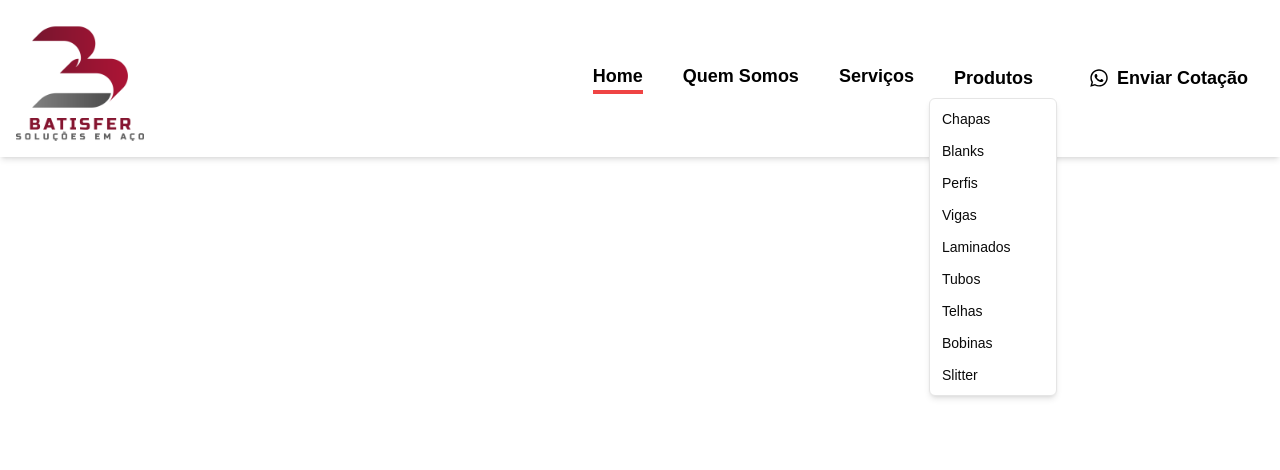
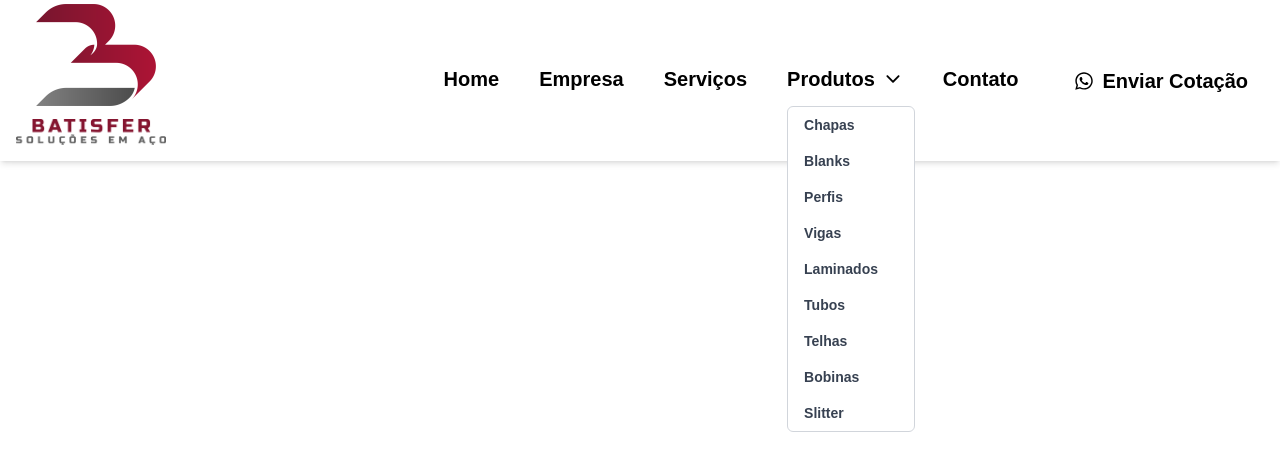
Before and after one commit to annxsbea/Batisfer, a Next.js app: page /componentes/NavBar2 in a window 1280 px wide. Both pictures are taken after a click on the button "Produtos". Shown: the top 470 px of the page. Built offline with nearby package versions, Linux system fonts and the light colour scheme.

Commit message:
alteraçoes2

```diff
--- a/package.json
+++ b/package.json
@@ -9,6 +9,7 @@
     "lint": "next lint"
   },
   "dependencies": {
+    "@heroicons/react": "^2.1.5",
     "@radix-ui/react-dropdown-menu": "^2.1.1",
     "@radix-ui/react-icons": "^1.3.0",
     "@radix-ui/react-slot": "^1.1.0",
--- a/src/app/componentes/NavBar/page.tsx
+++ b/src/app/componentes/NavBar/page.tsx
@@ -12,12 +12,13 @@ import {
   DropdownMenuTrigger,
   DropdownMenuItem,
 } from "@/components/ui/dropdown-menu";
+import { IoIosArrowDown } from "react-icons/io";
 
 const Navbar = () => {
   const [activeSection, setActiveSection] = useState('home');
   const [isMenuOpen, setIsMenuOpen] = useState(false);
-  const [isProductsOpen, setIsProductsOpen] = useState(false);
   const [isDropdownOpen, setIsDropdownOpen] = useState(false);
+
   const navbarHeight = 78;
   const navbarHeightMobile = 180;
 
@@ -47,9 +48,6 @@ const Navbar = () => {
     setIsMenuOpen(!isMenuOpen);
   };
 
-  const toggleProducts = () => {
-    setIsProductsOpen(!isProductsOpen);
-  };
   const scrollToSection = (sectionId: string) => {
     const section = document.getElementById(sectionId);
     if (section) {
@@ -61,9 +59,22 @@ const Navbar = () => {
   const handleProductsClick = (event: React.MouseEvent<HTMLButtonElement>) => {
     event.preventDefault();
     setIsDropdownOpen(!isDropdownOpen);
-    scrollToSection("produtos");
+  };
+  const handleMouseEnter = () => {
+    setIsDropdownOpen(true);
   };
 
+  const handleMouseLeave = () => {
+    setIsDropdownOpen(false);
+  };
+
+  const toggleDropdown = () => {
+    setIsDropdownOpen(!isDropdownOpen);
+  };
+
+  const closeDropdown = () => {
+    setIsDropdownOpen(false);
+  };
   return (
     <header className="bg-white text-black fixed top-0 w-full z-10 py-4 shadow-md">
       <div className="container mx-auto flex justify-between items-center px-4 ">
@@ -83,29 +94,29 @@ const Navbar = () => {
         </button>
 
         <nav className="hidden lg:flex space-x-10 text-[20px] font-bold">
-          <ScrollLink to="home" smooth={true} duration={500} offset={-navbarHeight} className={`hover:text-gray-400   cursor-pointer ${activeSection === 'home' ? 'border-b-4 border-red-500' : ''}`}>
+          <ScrollLink to="home" smooth={true} duration={500} offset={-navbarHeight} className={`hover:text-gray-400 cursor-pointer ${activeSection === 'home' ? 'border-b-4 border-red-500' : ''}`}>
             Home
           </ScrollLink>
-          <ScrollLink to="quem-somos" smooth={true} duration={500} offset={-navbarHeight} className={`hover:text-gray-400  cursor-pointer ${activeSection === 'quem-somos' ? 'border-b-4 border-red-500' : ''}`}>
+          <ScrollLink to="quem-somos" smooth={true} duration={500} offset={-navbarHeight} className={`hover:text-gray-400 cursor-pointer ${activeSection === 'quem-somos' ? 'border-b-4 border-red-500' : ''}`}>
             Empresa
           </ScrollLink>
-          <ScrollLink to="servicos" smooth={true} duration={500} offset={-navbarHeight} className={`hover:text-gray-400  cursor-pointer ${activeSection === 'servicos' ? 'border-b-4 border-red-500' : ''}`}>
+          <ScrollLink to="servicos" smooth={true} duration={500} offset={-navbarHeight} className={`hover:text-gray-400 cursor-pointer ${activeSection === 'servicos' ? 'border-b-4 border-red-500' : ''}`}>
             Serviços
           </ScrollLink>
 
-          <DropdownMenu>
-            <DropdownMenuTrigger asChild>
+       <div className="relative">
       <button
-                onClick={handleProductsClick}
-                className={`hover:text-gray-400 ${activeSection === "produtos" ? "border-b-4 border-red-500" : ""}`}
+        onClick={toggleDropdown}
+        className="hover:text-gray-400 flex items-center border-b-4 border-transparent"
+        onMouseEnter={handleMouseEnter}
       >
         Produtos
+        <IoIosArrowDown className="w-5 h-5 ml-2" />
       </button>
-            </DropdownMenuTrigger>
 
+      {/* Dropdown menu */}
       {isDropdownOpen && (
-              <DropdownMenuContent className="bg-white shadow-md rounded-md">
-                {/* Lista de produtos */}
+        <ul className="absolute text-sm bg-white border border-gray-300 rounded-md mt-2 w-32 z-50" onMouseLeave={closeDropdown} >
           {[
             "chapas",
             "blanks",
@@ -116,20 +127,18 @@ const Navbar = () => {
             "telhas",
             "bobinas",
             "slitter",
-
           ].map((produto) => (
-                  <DropdownMenuItem asChild key={produto}>
-                    <Link href={`/produtos/${produto}`}>
+            <li key={produto} className="hover:bg-gray-100">
+              <Link href={`/produtos/${produto}`} className="block px-4 py-2 text-gray-700">
                 {produto.charAt(0).toUpperCase() + produto.slice(1)}
               </Link>
-                  </DropdownMenuItem>
+            </li>
           ))}
-              </DropdownMenuContent>
+        </ul>
       )}
+    </div>
 
-          </DropdownMenu>
-
-          <ScrollLink to="contato" smooth={true} duration={500} offset={-navbarHeight} className={`hover:text-gray-400  cursor-pointer ${activeSection === 'contato' ? 'border-b-4 border-red-500' : ''}`}>
+          <ScrollLink to="contato" smooth={true} duration={500} offset={-navbarHeight} className={`hover:text-gray-400 cursor-pointer ${activeSection === 'contato' ? 'border-b-4 border-red-500' : ''}`}>
             Contato
           </ScrollLink>
 
@@ -170,15 +179,15 @@ const Navbar = () => {
                 <DropdownMenuTrigger asChild>
                   <button
                     onClick={handleProductsClick}
-                className={`mr-52 hover:text-gray-400 ${activeSection === "produtos" ? "border-b-4 border-red-500" : ""}`}
+                    className={`mr-16 flex hover:text-gray-400 ${activeSection === "produtos" ? "border-b-4 border-red-500" : ""}`}
                   >
                   Produtos
+                  <IoIosArrowDown className="w-5 h-5  ml-2 mt-2" />
                   </button>
                 </DropdownMenuTrigger>
 
                 {isDropdownOpen && (
                   <DropdownMenuContent className="bg-white shadow-md rounded-md">
-                {/* Lista de produtos */}
                     {[
                       "chapas",
                       "blanks",
@@ -198,20 +207,11 @@ const Navbar = () => {
                     ))}
                   </DropdownMenuContent>
                 )}
+              </DropdownMenu>
 
-          </DropdownMenu>
               <ScrollLink to="contato" smooth={true} duration={500} onClick={toggleMenu} offset={-navbarHeight} className="hover:text-gray-400">
                 Contato
               </ScrollLink>
-          <a
-            href="https://wa.me/5511980976575"
-            target="_blank"
-            rel="noopener noreferrer"
-            className="flex items-center space-x-2 px-4 text-black rounded-full hover:bg-green-600 hover:text-white"
-          >
-            <FaWhatsapp className="w-5 h-5" />
-            <span>Enviar Cotação</span>
-          </a>
             </nav>
           </div>
         </div>
--- a/src/app/componentes/NavBar2/page.tsx
+++ b/src/app/componentes/NavBar2/page.tsx
@@ -1,39 +1,93 @@
 'use client';
-import { useState } from 'react';
-import Link from 'next/link';
+import { useState, useEffect } from 'react';
+import { Link as ScrollLink, animateScroll as scroll } from 'react-scroll';
 import Image from 'next/image';
 import Logo from '../../../assents/Logo.png';
-import Text from '@/assents/Text.png';
+import Text from '@/assents/Text.png'
+import Link from "next/link";
+import { FaAngleDown, FaAngleUp, FaWhatsapp } from 'react-icons/fa';
 import {
   DropdownMenu,
   DropdownMenuContent,
   DropdownMenuTrigger,
-  DropdownMenuItem
+  DropdownMenuItem,
 } from "@/components/ui/dropdown-menu";
-import { FaWhatsapp } from 'react-icons/fa';
+import { IoIosArrowDown } from 'react-icons/io';
 
-const NavbarProdutos = () => {
+const Navbar = () => {
   const [activeSection, setActiveSection] = useState('home');
+  const [isMenuOpen, setIsMenuOpen] = useState(false);
+  const [isProductsOpen, setIsProductsOpen] = useState(false);
   const [isDropdownOpen, setIsDropdownOpen] = useState(false);
-  const [isMenuOpen, setIsMenuOpen] = useState(false);
+  const navbarHeight = 78;
+  const navbarHeightMobile = 180;
 
-  const handleProductsClick = () => {
-    setIsDropdownOpen(!isDropdownOpen); // Alterna a visibilidade do dropdown
+  useEffect(() => {
+    const handleScroll = () => {
+      const sections = ['home', 'quem-somos', 'servicos', 'produtos', 'contato'];
+      let currentSection = 'home';
+
+      sections.forEach((section) => {
+        const element = document.getElementById(section);
+        if (element && window.scrollY >= element.offsetTop - navbarHeight - 150) {
+          currentSection = section;
+        }
+      });
+
+      setActiveSection(currentSection);
     };
 
+    window.addEventListener('scroll', handleScroll);
+
+    return () => {
+      window.removeEventListener('scroll', handleScroll);
+    };
+  }, []);
+
   const toggleMenu = () => {
-    setIsMenuOpen(!isMenuOpen); // Alterna a visibilidade do menu mobile
+    setIsMenuOpen(!isMenuOpen);
+  };
+  const handleMouseEnter = () => {
+    setIsDropdownOpen(true);
+  };
+
+  const handleMouseLeave = () => {
+    setIsDropdownOpen(false);
+  };
+
+  const toggleDropdown = () => {
+    setIsDropdownOpen(!isDropdownOpen);
+  };
+
+  const closeDropdown = () => {
+    setIsDropdownOpen(false);
+  };
+  const toggleProducts = () => {
+    setIsProductsOpen(!isProductsOpen);
+  };
+  const scrollToSection = (sectionId: string) => {
+    const section = document.getElementById(sectionId);
+    if (section) {
+      const sectionTop = section.getBoundingClientRect().top + window.scrollY;
+      window.scrollTo({ top: sectionTop - 120, behavior: "smooth" });
+    }
+  };
+
+  const handleProductsClick = (event: React.MouseEvent<HTMLButtonElement>) => {
+    event.preventDefault();
+    setIsDropdownOpen(!isDropdownOpen);
+    scrollToSection("produtos");
   };
 
   return (
     <header className="bg-white text-black fixed top-0 w-full z-10 py-4 shadow-md">
-      <div className="container mx-auto flex justify-between items-center px-4">
-        <div>
-          <Link href="/">
-            <Image src={Logo} alt="Logo" width={250} height={250} className="w-32 h-auto" priority />
-            <Image src={Text} alt="Text" width={250} height={250} className="w-32 h-auto" priority />
+      <div className="container mx-auto flex justify-between items-center px-4 ">
+        <Link href="/" className='mt-[-25px]'>
+
+          <Image src={Logo} alt="Logo" width={250} height={250} className="w-40 h-auto" priority />
+          <Image src={Text} alt="Text" width={150} height={250} className=" h-auto" priority />
+
         </Link>
-        </div>
 
         <button
           className="mr-10 lg:hidden text-gray-700 focus:outline-none"
@@ -45,29 +99,30 @@ const NavbarProdutos = () => {
           </svg>
         </button>
 
-        <nav className="hidden lg:flex space-x-10 text-lg font-bold">
-          <Link href="/" className={`hover:text-gray-400 ${activeSection === 'home' ? 'border-b-4 border-red-500' : ''}`}>
+        <nav className="hidden lg:flex space-x-10 text-[20px] font-bold">
+        <Link href="/" className="hover:text-gray-400">
                 Home
+              </Link>  <Link href="/" className="hover:text-gray-400">
+                Empresa
               </Link>
-          <Link href="/" className={`hover:text-gray-400 ${activeSection === 'empresa' ? 'border-b-4 border-red-500' : ''}`}>
-            Quem Somos
-          </Link>
-          <Link href="/" className={`hover:text-gray-400 ${activeSection === 'servicos' ? 'border-b-4 border-red-500' : ''}`}>
+              <Link href="/" className="hover:text-gray-400">
                 Serviços
               </Link>
 
-          <DropdownMenu>
-            <DropdownMenuTrigger asChild>
+
+       <div className="relative">
       <button
-                onClick={handleProductsClick}
-                className={`hover:text-gray-400 ${activeSection === "produtos" ? "border-b-4 border-red-500" : ""}`}
+        onClick={toggleDropdown}
+        className="hover:text-gray-400 flex items-center border-b-4 border-transparent"
+        onMouseEnter={handleMouseEnter}
       >
         Produtos
+        <IoIosArrowDown className="w-5 h-5 ml-2" />
       </button>
-            </DropdownMenuTrigger>
 
+      {/* Dropdown menu */}
       {isDropdownOpen && (
-              <DropdownMenuContent className="bg-white shadow-md rounded-md">
+        <ul className="absolute text-sm bg-white border border-gray-300 rounded-md mt-2 w-32 z-50" onMouseLeave={closeDropdown} >
           {[
             "chapas",
             "blanks",
@@ -79,15 +134,19 @@ const NavbarProdutos = () => {
             "bobinas",
             "slitter",
           ].map((produto) => (
-                  <DropdownMenuItem asChild key={produto}>
-                    <Link href={`/produtos/${produto}`}>
+            <li key={produto} className="hover:bg-gray-100">
+              <Link href={`/produtos/${produto}`} className="block px-4 py-2 text-gray-700">
                 {produto.charAt(0).toUpperCase() + produto.slice(1)}
               </Link>
-                  </DropdownMenuItem>
+            </li>
           ))}
-              </DropdownMenuContent>
+        </ul>
       )}
-          </DropdownMenu>
+    </div>
+
+          <Link href="/" className="hover:text-gray-400">
+                Contato
+              </Link>
 
           <a
             href="https://wa.me/5511980976575"
@@ -98,7 +157,6 @@ const NavbarProdutos = () => {
             <FaWhatsapp className="w-5 h-5" />
             <span>Enviar Cotação</span>
           </a>
-
         </nav>
       </div>
 
@@ -127,9 +185,10 @@ const NavbarProdutos = () => {
             <DropdownMenuTrigger asChild>
             <button
                     onClick={handleProductsClick}
-                className={`mr-52 hover:text-gray-400 ${activeSection === "produtos" ? "border-b-4 border-red-500" : ""}`}
+                    className={`mr-16 flex hover:text-gray-400 ${activeSection === "produtos" ? "border-b-4 border-red-500" : ""}`}
                   >
                   Produtos
+                  <IoIosArrowDown className="w-5 h-5  ml-2 mt-2" />
                   </button>
             </DropdownMenuTrigger>
 
@@ -157,12 +216,9 @@ const NavbarProdutos = () => {
             )}
 
           </DropdownMenu>
-
               <Link href="/" onClick={toggleMenu} className="hover:text-gray-400">
                 Contato
               </Link>
-
-
           <a
             href="https://wa.me/5511980976575"
             target="_blank"
@@ -180,4 +236,4 @@ const NavbarProdutos = () => {
   );
 };
 
-export default NavbarProdutos;
+export default Navbar;
--- a/src/app/produtos/[produto]/page.tsx
+++ b/src/app/produtos/[produto]/page.tsx
@@ -4,19 +4,18 @@ import { useRouter } from "next/router";
 import Navbar2 from "@/app/componentes/NavBar2/page";
 import Footer from "@/app/componentes/Rodape/page";
 import Image, { StaticImageData } from "next/image";
+
 import chapafinaquente from "@/assents/FotosProdutos/Chapas/chapafinaquente.jpg";
 import chapagalvanizada from "@/assents/FotosProdutos/Chapas/chapagalvanizada.jpg";
 import chapagrossa from "@/assents/FotosProdutos/Chapas/chapagrossa.jpg";
 import chapaxadrez from "@/assents/FotosProdutos/Chapas/chapaxadrez.jpg";
 import Perfili from "../../../assents/FotosProdutos/Vigas/perfili.jpg";
 import Perfillu from "@/assents/FotosProdutos/Perfis/perfilu.jpg";
-
 import Cantoneira from "@/assents/FotosProdutos/Laminados/cantoneira.jpg";
 import FerroChato from "@/assents/FotosProdutos/Laminados/ferrochato.jpg";
 import BarraRedonda from "@/assents/FotosProdutos/Laminados/barraredonda.jpg";
 import BarraQuadrada from "@/assents/FotosProdutos/Laminados/barraquadrada.jpg";
 import perfilte from "@/assents/FotosProdutos/Laminados/perfilt.jpg";
-
 import blanks from "@/assents/FotosProdutos/Blanks/blanks.png";
 import bobinas from "@/assents/FotosProdutos/Bobinas/bobinas.jpg";
 import perfildobradoespecial from "@/assents/FotosProdutos/Perfis/perfildobradoespecial.jpg";
@@ -248,7 +247,7 @@ export default function ProdutoPage({ params }: { params: { produto: string } })
         <div className="flex flex-col min-h-screen">
             <Navbar2 />
 
-            <main className="flex-grow">
+            <main className="flex-grow ">
                 <div className="container mx-auto py-12 mt-32 max-w-screen-lg">
                     <div className="text-center mb-16">
                         <h1 className="text-4xl font-bold mb-4 text-[#6B0808] border-b-2 border-[#6B0808] inline-block">
```
Also changed, not shown: src/assents/FotosProdutos/Telhas/trapezio40.jpg, 1 other file (tests, documents, lock files or other folders). Lines whose indentation alone changed are shown as unchanged.
